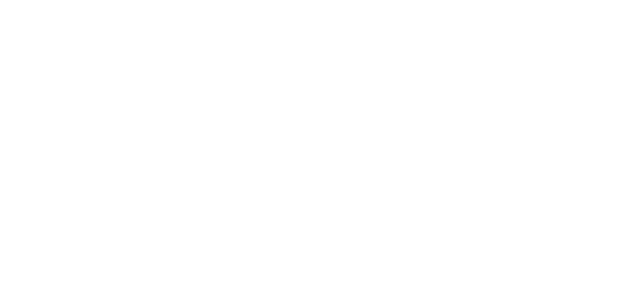
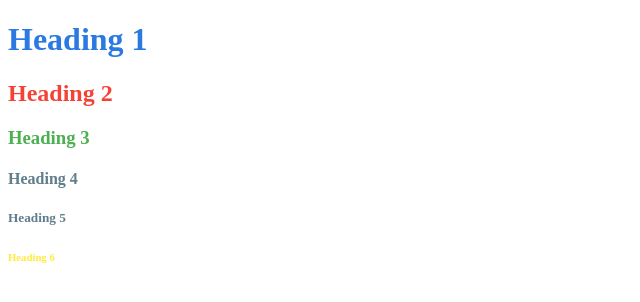
Before and after one commit to acciojob/headings-inline-css-muralikrishnakodi6104, a website: page main.html in a window 1280 px wide. Shown: the whole page, without its empty margins (0-640 px from the left). Drawn offline with Linux system fonts and the light colour scheme.

Commit message:
created a submission

```diff
--- a/main.html
+++ b/main.html
@@ -8,6 +8,12 @@
 
 <body>
 	<!-- the entire body must be written by student -->
+	<h1 style="color:#2a7ae2">Heading 1</h1>
+	<h2 style="color: #f44336">Heading 2</h2>
+	<h3 style="color: #4caf50">Heading 3</h3>
+	<h4 style="color: #607d8b">Heading 4</h4>
+	<h5 style="color: #607d8b">Heading 5</h5>
+	<h6 style="color: #ffeb3b">Heading 6</h6>
     <script type="text/javascript" src="./script.js">
 </script>
 
```
